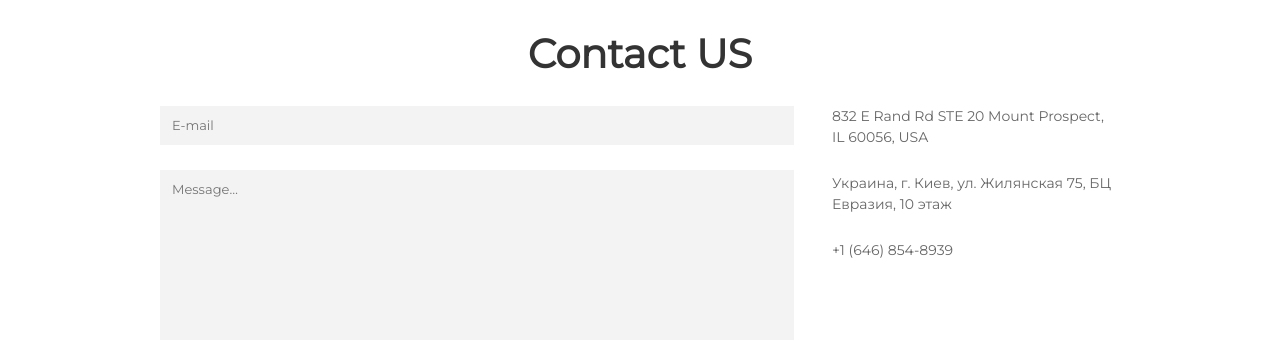
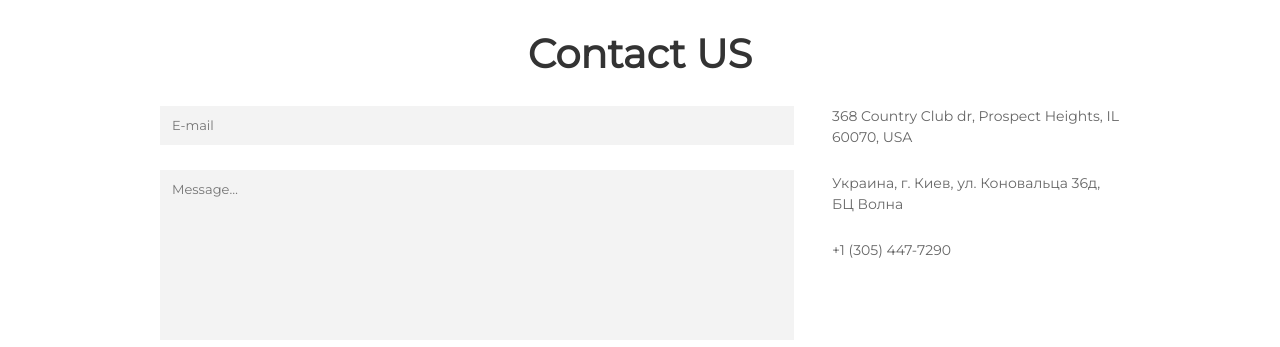
Before and after one commit to dvbogdan/itadviser, a Jekyll site: the page built from index.html, in a window 1280 px wide and 900 px high, scrolled down 1986 px. Shown: the part 254-601 px from the top of the window. Built offline with Jekyll 4.4.1, drawn with Linux system fonts in a browser that asks for light colours.

Commit message:
Update contactus.html

```diff
--- a/_includes/contactus.html
+++ b/_includes/contactus.html
@@ -12,9 +12,9 @@
   </div>
   <div class="form-txt">
     <ul>
-      <li>832 E Rand Rd STE 20 Mount Prospect, IL 60056, USA</li>
-      <li>Украина, г. Киев, ул. Жилянская 75, БЦ Евразия, 10 этаж</li>
-      <li>+1 (646) 854-8939</li>
+      <li>368 Country Club dr, Prospect Heights, IL 60070, USA</li>
+      <li>Украина, г. Киев, ул. Коновальца 36д, БЦ Волна</li>
+      <li>+1 (305) 447-7290</li>
     </ul>
   </div>
 </div>
```
